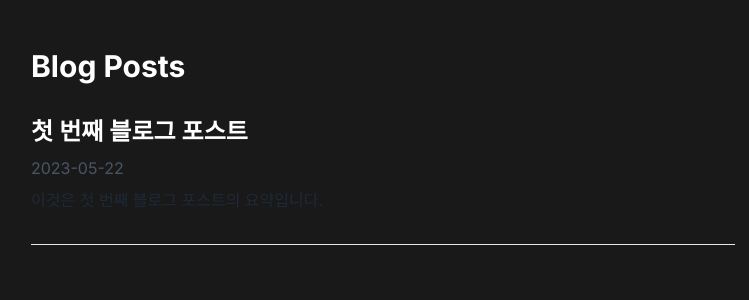
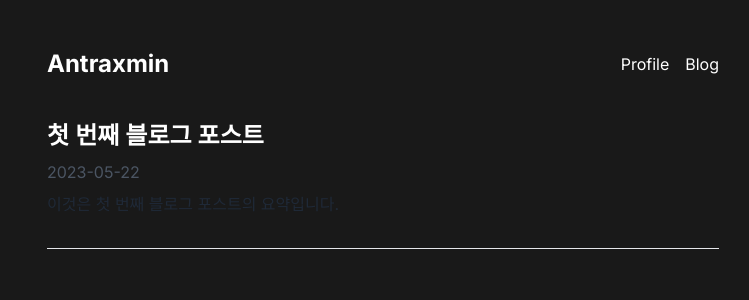
Before and after one commit to Antraxmin/antraxmin-site, a Next.js app: page /blog in a window 1280 px wide. Shown: the top 300 px of the page, without its empty margins (257-1006 px from the left). Built offline with nearby package versions, Linux system fonts and the light colour scheme.

Commit message:
Update page.tsx

```diff
--- a/src/app/blog/page.tsx
+++ b/src/app/blog/page.tsx
@@ -1,12 +1,13 @@
 import Link from 'next/link';
 import { getAllPosts } from '@/lib/getPosts';
+import Header from '@/components/Header';
 
 export default function BlogPage() {
   const posts = getAllPosts();
 
   return (
-    <div className="container mx-auto px-4 py-8">
-      <h1 className="text-3xl font-bold mb-8">Blog Posts</h1>
+    <div className="container mx-auto text-white min-h-screen p-8">
+      <Header />
       <div className="space-y-8">
         {posts.map((post) => (
           <article key={post.slug} className="border-b pb-8">
```
